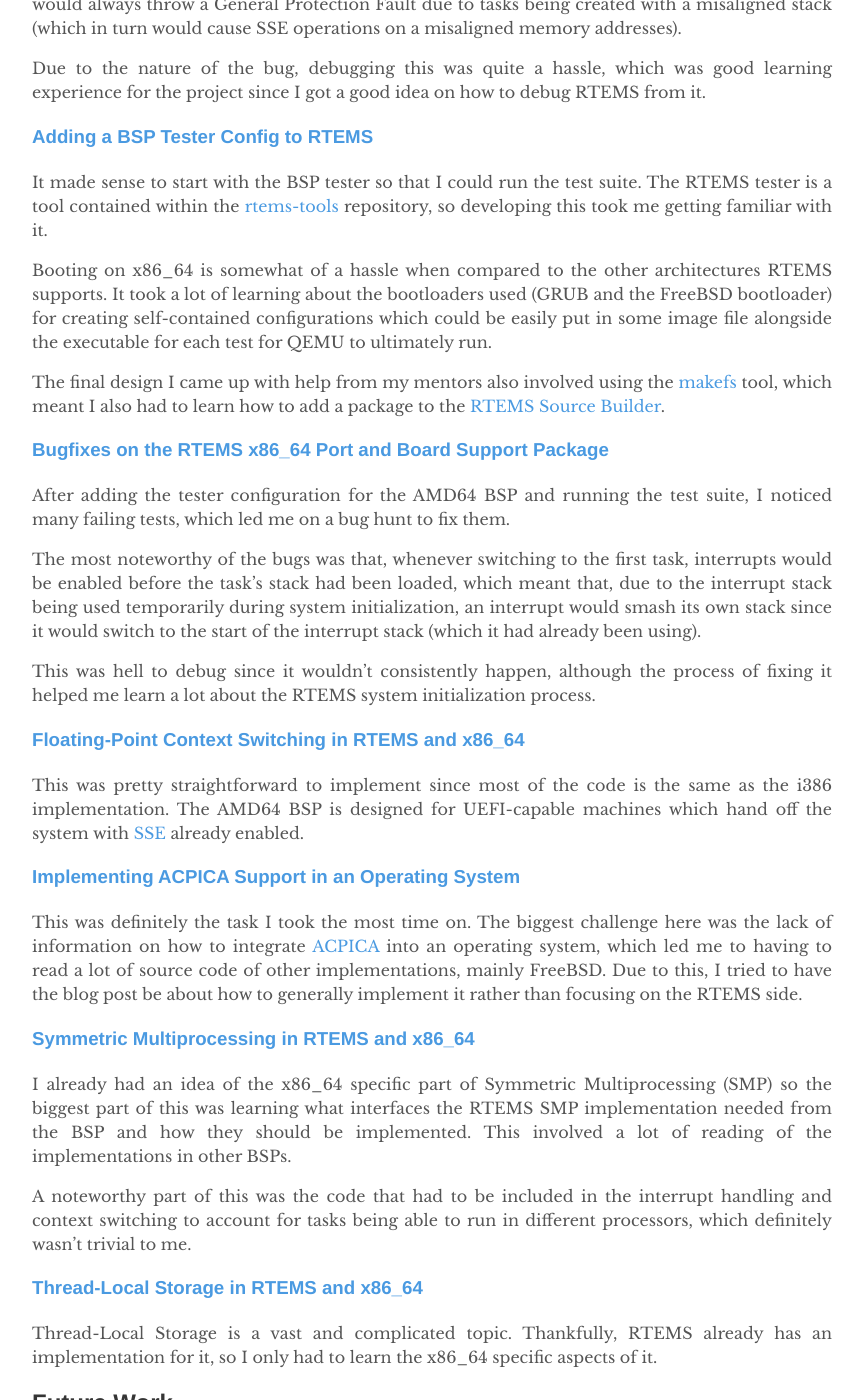
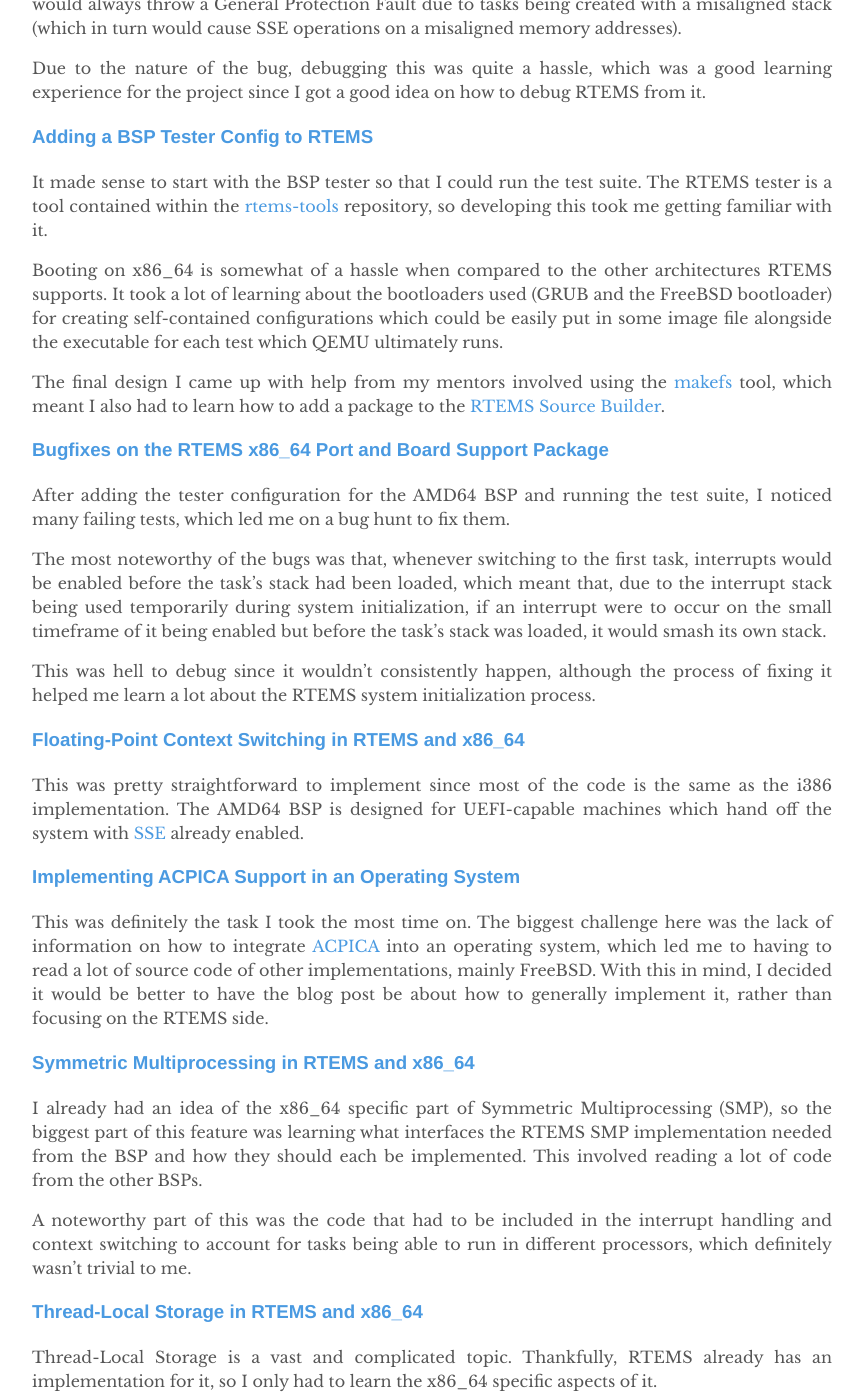
Before and after one commit to mpeco/mpeco.github.io, a Jekyll site: the page built from _posts/2024-08-22-GSoC-2024.markdown, in a window 1280 px wide and 1400 px high, scrolled down 1094 px. Shown: the whole window, without its empty margins (208-1073 px from the left). Built offline with Jekyll 4.4.1, drawn with Linux system fonts in a browser that asks for light colours.

Commit message:
Update 2024-08-22-GSoC-2024.markdown

```diff
--- a/_posts/2024-08-22-GSoC-2024.markdown
+++ b/_posts/2024-08-22-GSoC-2024.markdown
@@ -23,21 +23,21 @@ Rather than having separate sections for topics like challenges and learnings, I
 
 This was the first issue I tackled which happened even before GSoC started. When I was trying to build and run the BSP while writing my proposal, I noticed it had, at some point, been broken. It would always throw a General Protection Fault due to tasks being created with a misaligned stack (which in turn would cause SSE operations on a misaligned memory addresses).
 
-Due to the nature of the bug, debugging this was quite a hassle, which was good learning experience for the project since I got a good idea on how to debug RTEMS from it.
+Due to the nature of the bug, debugging this was quite a hassle, which was a good learning experience for the project since I got a good idea on how to debug RTEMS from it.
 
 ### [Adding a BSP Tester Config to RTEMS][post2]
 
 It made sense to start with the BSP tester so that I could run the test suite. The RTEMS tester is a tool contained within the [rtems-tools][rtems-tools] repository, so developing this took me getting familiar with it.
 
-Booting on x86_64 is somewhat of a hassle when compared to the other architectures RTEMS supports. It took a lot of learning about the bootloaders used (GRUB and the FreeBSD bootloader) for creating self-contained configurations which could be easily put in some image file alongside the executable for each test for QEMU to ultimately run.
+Booting on x86_64 is somewhat of a hassle when compared to the other architectures RTEMS supports. It took a lot of learning about the bootloaders used (GRUB and the FreeBSD bootloader) for creating self-contained configurations which could be easily put in some image file alongside the executable for each test which QEMU ultimately runs.
 
-The final design I came up with help from my mentors also involved using the [makefs][makefs] tool, which meant I also had to learn how to add a package to the [RTEMS Source Builder][rsb].
+The final design I came up with help from my mentors involved using the [makefs][makefs] tool, which meant I also had to learn how to add a package to the [RTEMS Source Builder][rsb].
 
 ### [Bugfixes on the RTEMS x86_64 Port and Board Support Package][post3]
 
 After adding the tester configuration for the AMD64 BSP and running the test suite, I noticed many failing tests, which led me on a bug hunt to fix them.
 
-The most noteworthy of the bugs was that, whenever switching to the first task, interrupts would be enabled before the task's stack had been loaded, which meant that, due to the interrupt stack being used temporarily during system initialization, an interrupt would smash its own stack since it would switch to the start of the interrupt stack (which it had already been using).
+The most noteworthy of the bugs was that, whenever switching to the first task, interrupts would be enabled before the task's stack had been loaded, which meant that, due to the interrupt stack being used temporarily during system initialization, if an interrupt were to occur on the small timeframe of it being enabled but before the task's stack was loaded, it would smash its own stack.
 
 This was hell to debug since it wouldn't consistently happen, although the process of fixing it helped me learn a lot about the RTEMS system initialization process.
 
@@ -47,11 +47,11 @@ This was pretty straightforward to implement since most of the code is the same
 
 ### [Implementing ACPICA Support in an Operating System][post5]
 
-This was definitely the task I took the most time on. The biggest challenge here was the lack of information on how to integrate [ACPICA][ACPICA] into an operating system, which led me to having to read a lot of source code of other implementations, mainly FreeBSD. Due to this, I tried to have the blog post be about how to generally implement it rather than focusing on the RTEMS side.
+This was definitely the task I took the most time on. The biggest challenge here was the lack of information on how to integrate [ACPICA][ACPICA] into an operating system, which led me to having to read a lot of source code of other implementations, mainly FreeBSD. With this in mind, I decided it would be better to have the blog post be about how to generally implement it, rather than focusing on the RTEMS side.
 
 ### [Symmetric Multiprocessing in RTEMS and x86_64][post6]
 
-I already had an idea of the x86_64 specific part of Symmetric Multiprocessing (SMP) so the biggest part of this was learning what interfaces the RTEMS SMP implementation needed from the BSP and how they should be implemented. This involved a lot of reading of the implementations in other BSPs.
+I already had an idea of the x86_64 specific part of Symmetric Multiprocessing (SMP), so the biggest part of this feature was learning what interfaces the RTEMS SMP implementation needed from the BSP and how they should each be implemented. This involved reading a lot of code from the other BSPs.
 
 A noteworthy part of this was the code that had to be included in the interrupt handling and context switching to account for tasks being able to run in different processors, which definitely wasn't trivial to me.
 
```
